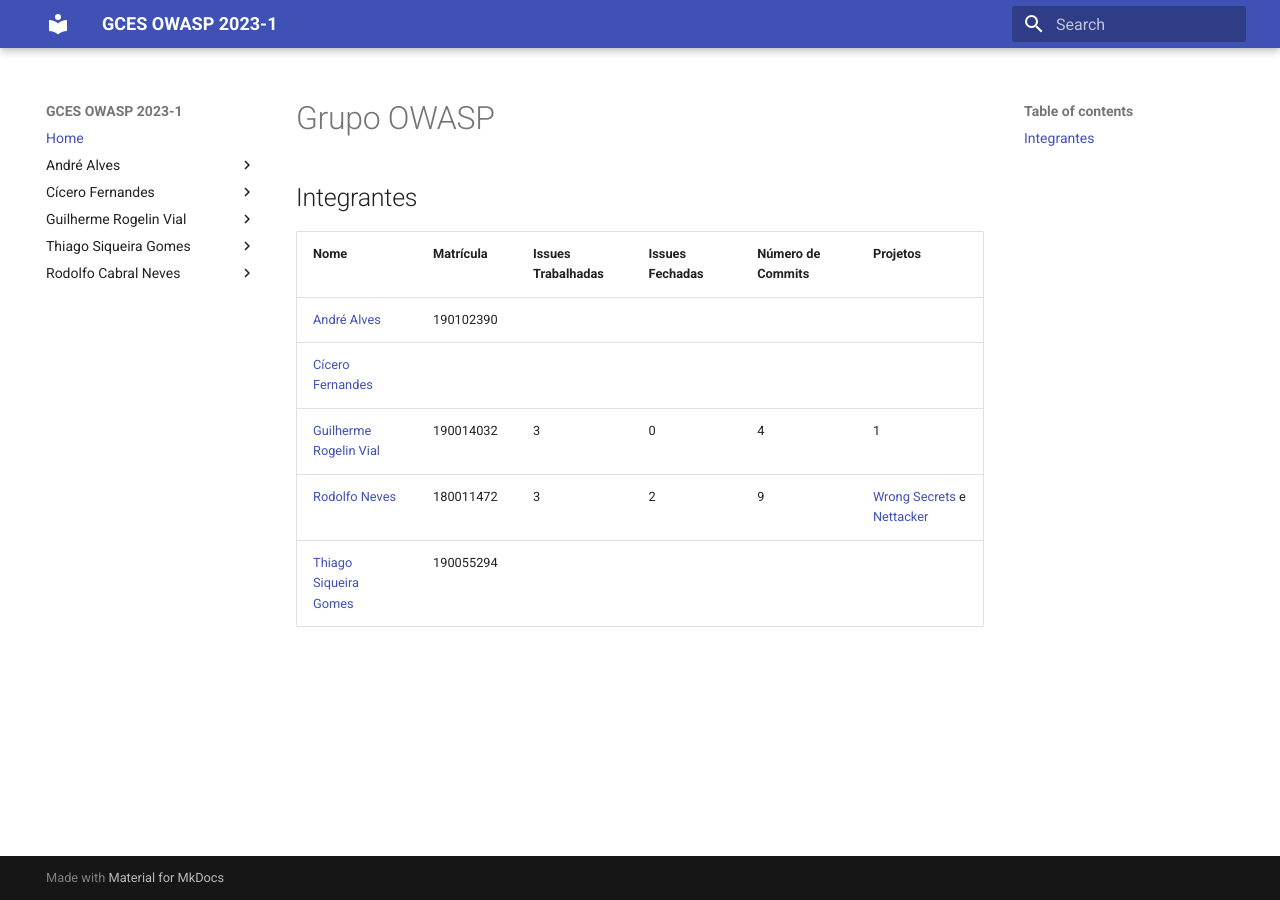
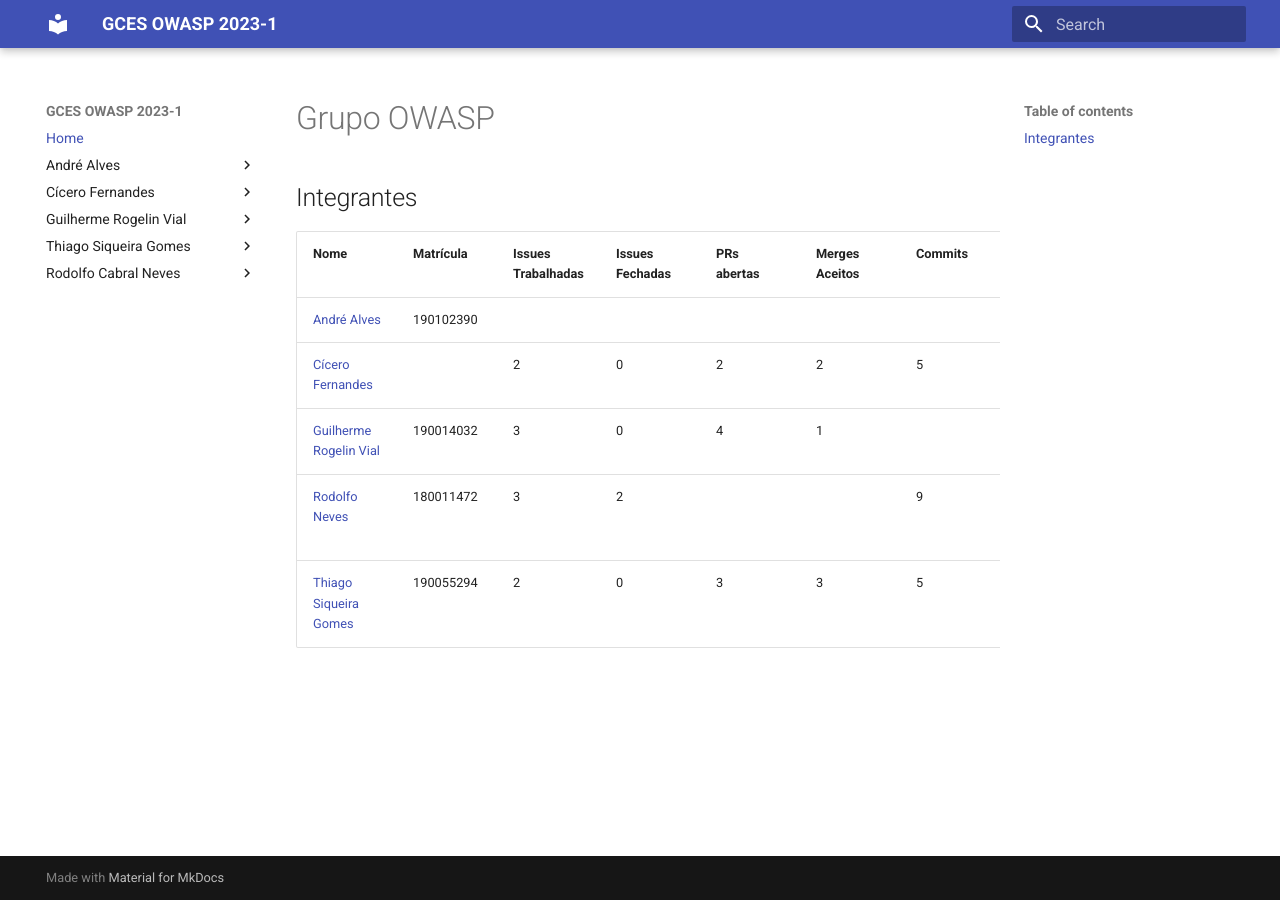
Before and after one commit to GCES-OWASP-2023-1/docs, an MkDocs documentation site: the page built from docs/index.md, in a window 1280 px wide. Built offline with MkDocs 1.6.1 and Material for MkDocs 9.7.7, drawn with Linux system fonts in a browser that asks for light colours.

Commit message:
Atualiza tabela de contribuicoes

```diff
--- a/docs/index.md
+++ b/docs/index.md
@@ -2,10 +2,10 @@
 
 ## Integrantes
 
-| Nome | Matrícula | Issues Trabalhadas |Issues Fechadas | Número de Commits |Projetos |
-| --------- | ----- | ------- |--------- | ----- | ------- |
-| [André Alves](https://github.com/andremralves) | 190102390 | | | | |
-| [Cícero Fernandes](https://github.com/ciceroff)  | | | | | |
+| Nome | Matrícula | Issues Trabalhadas |Issues Fechadas | PRs abertas | Merges Aceitos | Commits |Projetos |
+| ---- | ----- | ------- | ----- | ----- | ------- | ------- | ------- |
+| [André Alves](https://github.com/andremralves) | 190102390 | | | | | | |
+| [Cícero Fernandes](https://github.com/ciceroff)  | | 2 | 0 | 2 | 2 | 5 | [ZAP](https://www.zaproxy.org/) |
 | [Guilherme Rogelin Vial ](https://github.com/GRVial) | 190014032 | 3 | 0 | 4 | 1 |
-| [Rodolfo Neves](https://github.com/roddas) | 180011472 | 3 | 2 | 9 | [Wrong Secrets](https://github.com/OWASP/wrongsecrets) e [Nettacker](https://github.com/OWASP/Nettacker) |
-| [Thiago Siqueira Gomes](https://github.com/thgomes) | 190055294 | || | |
+| [Rodolfo Neves](https://github.com/roddas) | 180011472 | 3 | 2 | | | 9 | [Wrong Secrets](https://github.com/OWASP/wrongsecrets) e [Nettacker](https://github.com/OWASP/Nettacker) |
+| [Thiago Siqueira Gomes](https://github.com/thgomes) | 190055294 | 2 | 0 | 3 | 3 | 5 | [ZAP](https://www.zaproxy.org/) |
```
